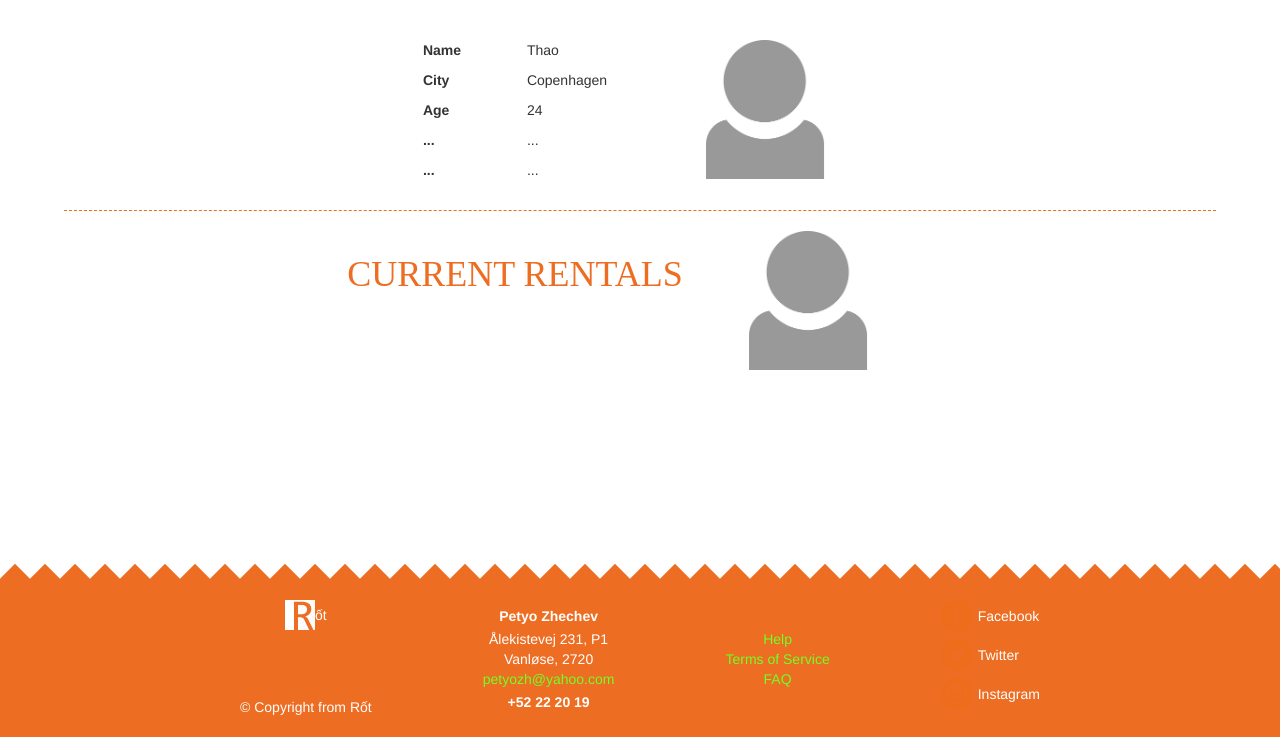
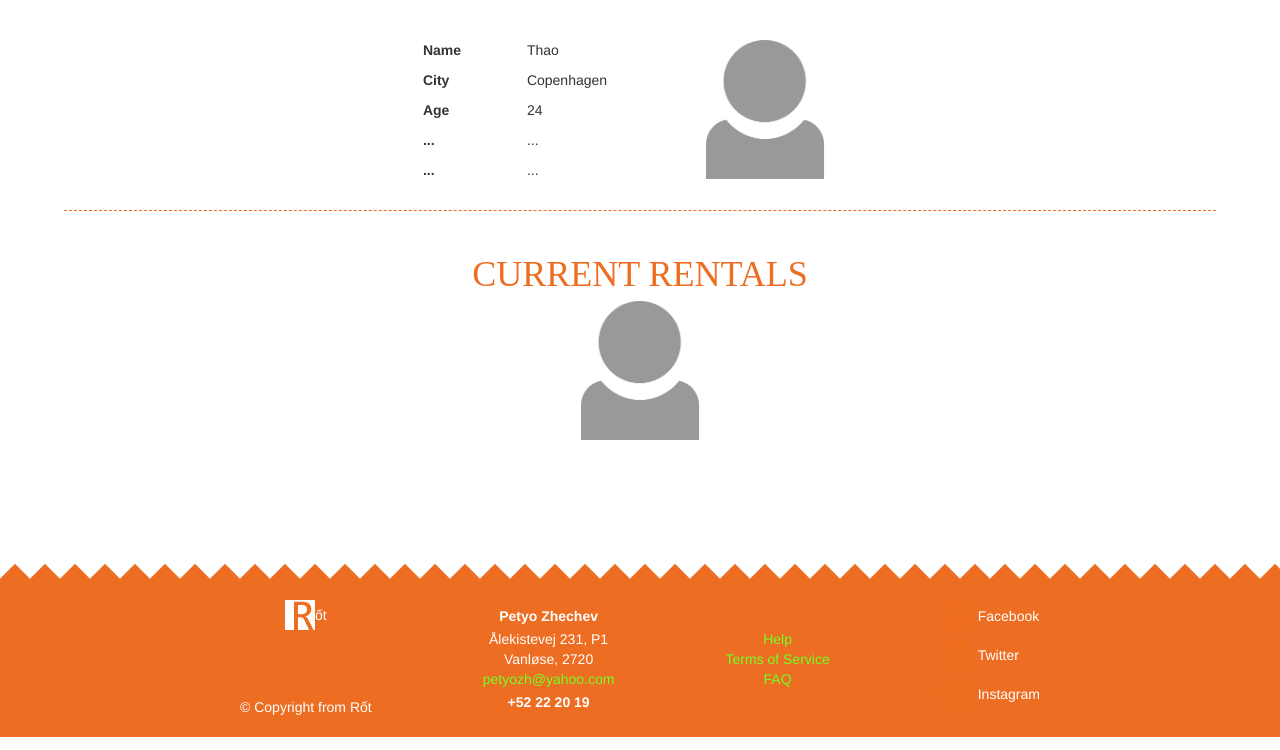
Before and after one commit to zWarMob/webSecurity, a PHP site: page /pages/profile.php in a window 1280 px wide. Shown: the part 50-800 px from the top of the page. Run offline with PHP 8.4, Linux system fonts and the light colour scheme; some libraries are stand-ins or nearby versions.

Commit message:
added style

```diff
--- a/pages/profile.php
+++ b/pages/profile.php
@@ -27,7 +27,7 @@ include('../templates/header.php');
             </div>
     </div>
     <hr class="hr-90">
-    <div class="f-c m-20">
+    <div class="f-cl-c m-20">
             <h1 class="h1-c">CURRENT RENTALS</h2>
             <div class="h-200">
                         <div class="img-s-150 m-l-r-50">
--- a/styleLib.css
+++ b/styleLib.css
@@ -1,5 +1,5 @@
 /***********
-MARGIN
+FLEX
 */
 .f-c 	{
 	display: flex;
@@ -9,6 +9,12 @@ MARGIN
 .f-sa 	{
 	display: flex;
 	justify-content: space-around;
+}
+
+.f-cl-c {
+	display: flex;
+	flex-direction: column;
+	align-items: center;
 }
 
 /***********
```
